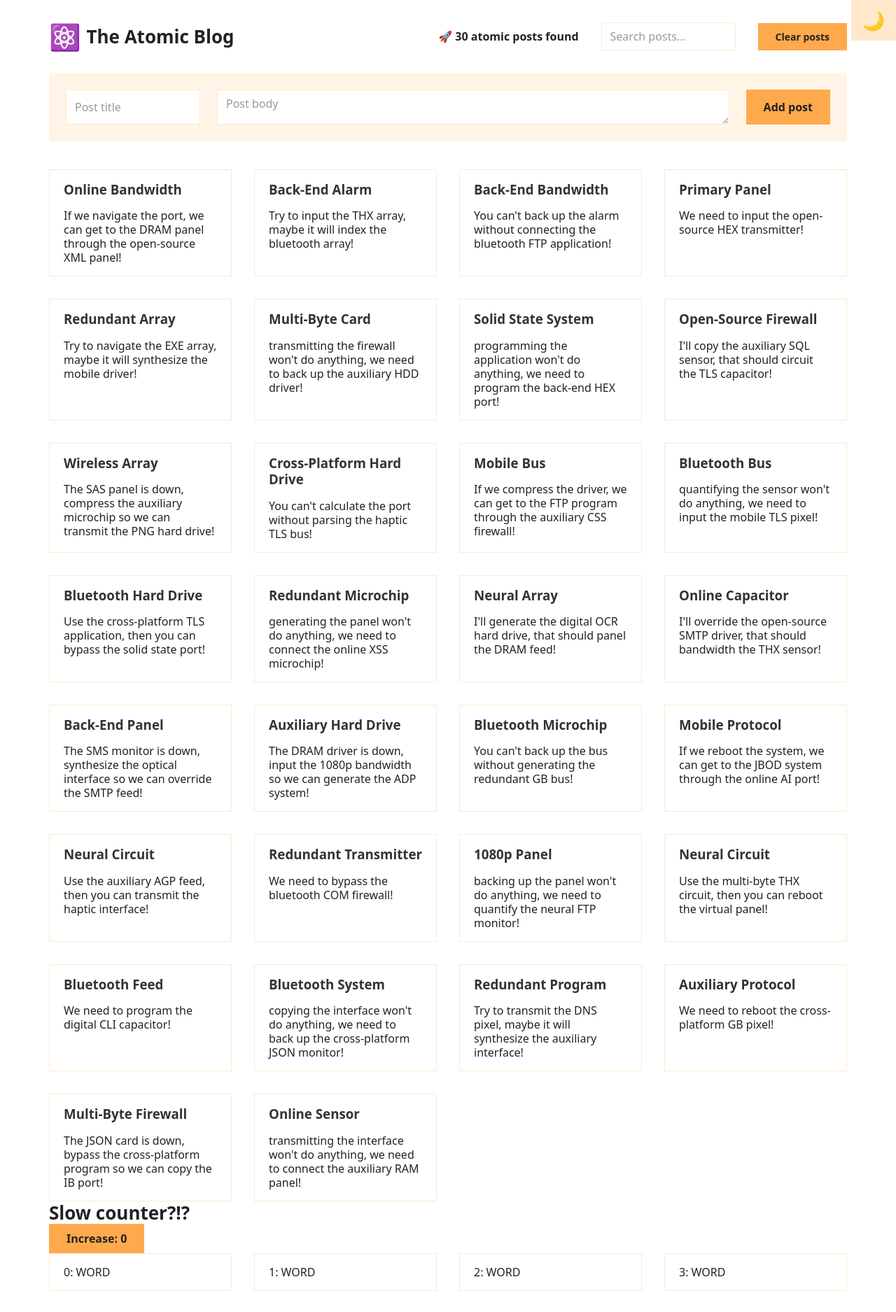
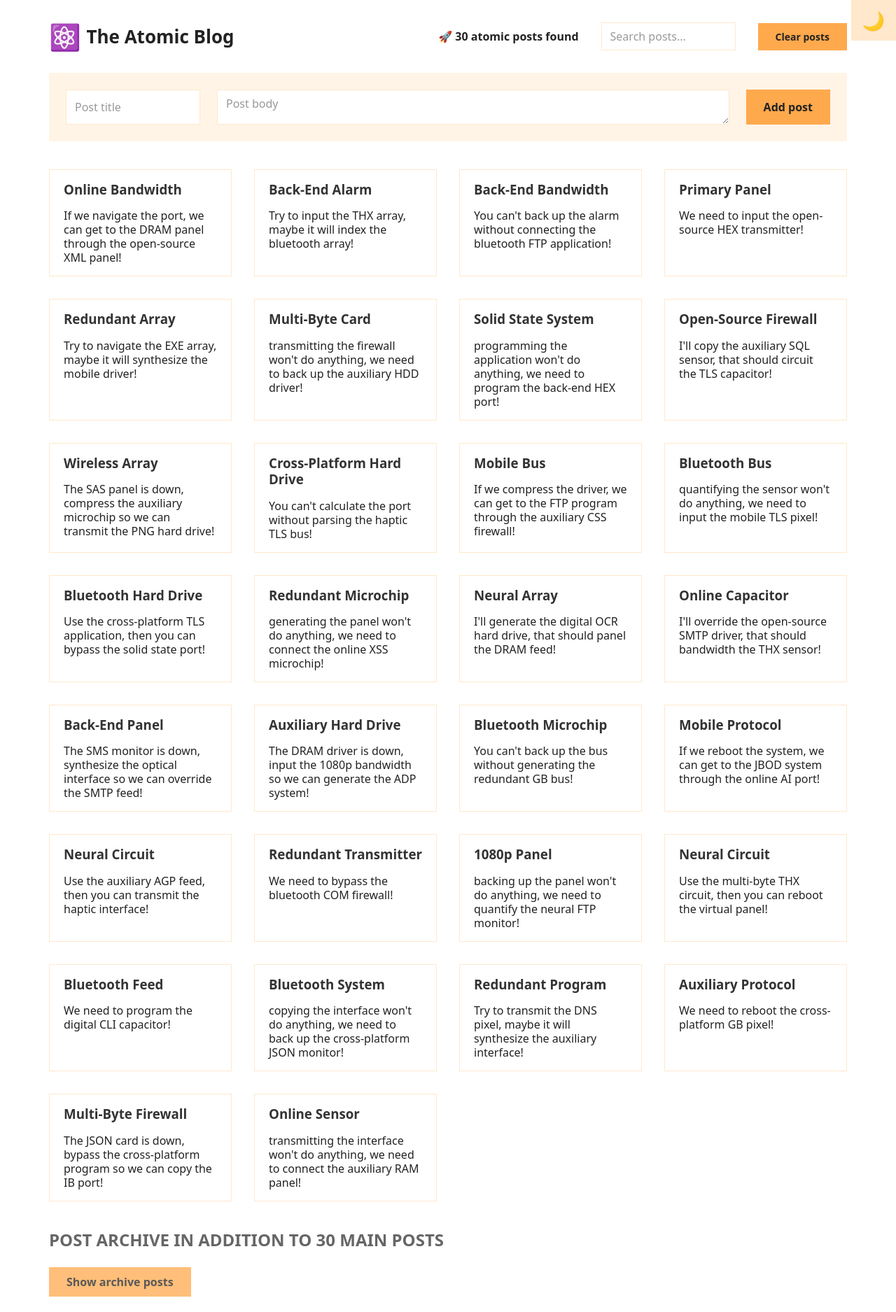
Before and after one commit to Ralpmike/atomic-blog, a React (Create React App) app: page / in a window 1280 px wide. Shown: the top 1875 px of the page at 70% size. Built offline with nearby package versions, Linux system fonts and the light colour scheme.

Commit message:
feature: memoize component causing lagging

```diff
--- /dev/null
+++ b/src/App-memo.js
@@ -0,0 +1,200 @@
+import { memo, useEffect, useMemo, useState } from "react";
+import { faker } from "@faker-js/faker";
+
+function createRandomPost() {
+  return {
+    title: `${faker.hacker.adjective()} ${faker.hacker.noun()}`,
+    body: faker.hacker.phrase(),
+  };
+}
+
+function App() {
+  const [posts, setPosts] = useState(() =>
+    Array.from({ length: 30 }, () => createRandomPost())
+  );
+  const [searchQuery, setSearchQuery] = useState("");
+  const [isFakeDark, setIsFakeDark] = useState(false);
+
+  // Derived state. These are the posts that will actually be displayed
+  const searchedPosts =
+    searchQuery.length > 0
+      ? posts.filter((post) =>
+          `${post.title} ${post.body}`
+            .toLowerCase()
+            .includes(searchQuery.toLowerCase())
+        )
+      : posts;
+
+  function handleAddPost(post) {
+    setPosts((posts) => [post, ...posts]);
+  }
+
+  function handleClearPosts() {
+    setPosts([]);
+  }
+
+  const archiveOptions = useMemo(() => {
+    return {
+      show: false,
+      title: `Post archive in addition to ${posts.length} main posts`,
+    };
+  }, [posts.length]);
+
+  // Whenever `isFakeDark` changes, we toggle the `fake-dark-mode` class on the HTML element (see in "Elements" dev tool).
+  useEffect(
+    function () {
+      document.documentElement.classList.toggle("fake-dark-mode");
+    },
+    [isFakeDark]
+  );
+
+  return (
+    <section>
+      <button
+        onClick={() => setIsFakeDark((isFakeDark) => !isFakeDark)}
+        className="btn-fake-dark-mode"
+      >
+        {isFakeDark ? "☀️" : "🌙"}
+      </button>
+
+      <Header
+        posts={searchedPosts}
+        onClearPosts={handleClearPosts}
+        searchQuery={searchQuery}
+        setSearchQuery={setSearchQuery}
+      />
+      <Main posts={searchedPosts} onAddPost={handleAddPost} />
+      <Archive archiveOptions={archiveOptions} />
+      <Footer />
+    </section>
+  );
+}
+
+function Header({ posts, onClearPosts, searchQuery, setSearchQuery }) {
+  return (
+    <header>
+      <h1>
+        <span>⚛️</span>The Atomic Blog
+      </h1>
+      <div>
+        <Results posts={posts} />
+        <SearchPosts
+          searchQuery={searchQuery}
+          setSearchQuery={setSearchQuery}
+        />
+        <button onClick={onClearPosts}>Clear posts</button>
+      </div>
+    </header>
+  );
+}
+
+function SearchPosts({ searchQuery, setSearchQuery }) {
+  return (
+    <input
+      value={searchQuery}
+      onChange={(e) => setSearchQuery(e.target.value)}
+      placeholder="Search posts..."
+    />
+  );
+}
+
+function Results({ posts }) {
+  return <p>🚀 {posts.length} atomic posts found</p>;
+}
+
+function Main({ posts, onAddPost }) {
+  return (
+    <main>
+      <FormAddPost onAddPost={onAddPost} />
+      <Posts posts={posts} />
+    </main>
+  );
+}
+
+function Posts({ posts }) {
+  return (
+    <section>
+      <List posts={posts} />
+    </section>
+  );
+}
+
+function FormAddPost({ onAddPost }) {
+  const [title, setTitle] = useState("");
+  const [body, setBody] = useState("");
+
+  const handleSubmit = function (e) {
+    e.preventDefault();
+    if (!body || !title) return;
+    onAddPost({ title, body });
+    setTitle("");
+    setBody("");
+  };
+
+  return (
+    <form onSubmit={handleSubmit}>
+      <input
+        value={title}
+        onChange={(e) => setTitle(e.target.value)}
+        placeholder="Post title"
+      />
+      <textarea
+        value={body}
+        onChange={(e) => setBody(e.target.value)}
+        placeholder="Post body"
+      />
+      <button>Add post</button>
+    </form>
+  );
+}
+
+function List({ posts }) {
+  return (
+    <ul>
+      {posts.map((post, i) => (
+        <li key={i}>
+          <h3>{post.title}</h3>
+          <p>{post.body}</p>
+        </li>
+      ))}
+    </ul>
+  );
+}
+
+const Archive = memo(function Archive({ archiveOptions }) {
+  // Here we don't need the setter function. We're only using state to store these posts because the callback function passed into useState (which generates the posts) is only called once, on the initial render. So we use this trick as an optimization technique, because if we just used a regular variable, these posts would be re-created on every render. We could also move the posts outside the components, but I wanted to show you this trick 😉
+  const [posts] = useState(() =>
+    // 💥 WARNING: This might make your computer slow! Try a smaller `length` first
+    Array.from({ length: 10000 }, () => createRandomPost())
+  );
+
+  const [showArchive, setShowArchive] = useState(archiveOptions.show);
+
+  return (
+    <aside>
+      <h2>{archiveOptions.title}</h2>
+      <button onClick={() => setShowArchive((s) => !s)}>
+        {showArchive ? "Hide archive posts" : "Show archive posts"}
+      </button>
+
+      {showArchive && (
+        <ul>
+          {posts.map((post, i) => (
+            <li key={i}>
+              <p>
+                <strong>{post.title}:</strong> {post.body}
+              </p>
+              {/* <button onClick={() => onAddPost(post)}>Add as new post</button> */}
+            </li>
+          ))}
+        </ul>
+      )}
+    </aside>
+  );
+});
+
+function Footer() {
+  return <footer>&copy; by The Atomic Blog ✌️</footer>;
+}
+
+export default App;
--- a/src/index.js
+++ b/src/index.js
@@ -1,13 +1,15 @@
 import React from "react";
 import ReactDOM from "react-dom/client";
 import "./style.css";
-import App from "./App";
+import App from "./App-memo";
+// import App from "./App";
 // import Appv1 from "./Appv1";
 
 const root = ReactDOM.createRoot(document.getElementById("root"));
 root.render(
   <React.StrictMode>
+    {/* <App /> */}
+    {/* <Appv1 /> */}
     <App />
-    {/* <Appv1 /> */}
   </React.StrictMode>
 );
```
